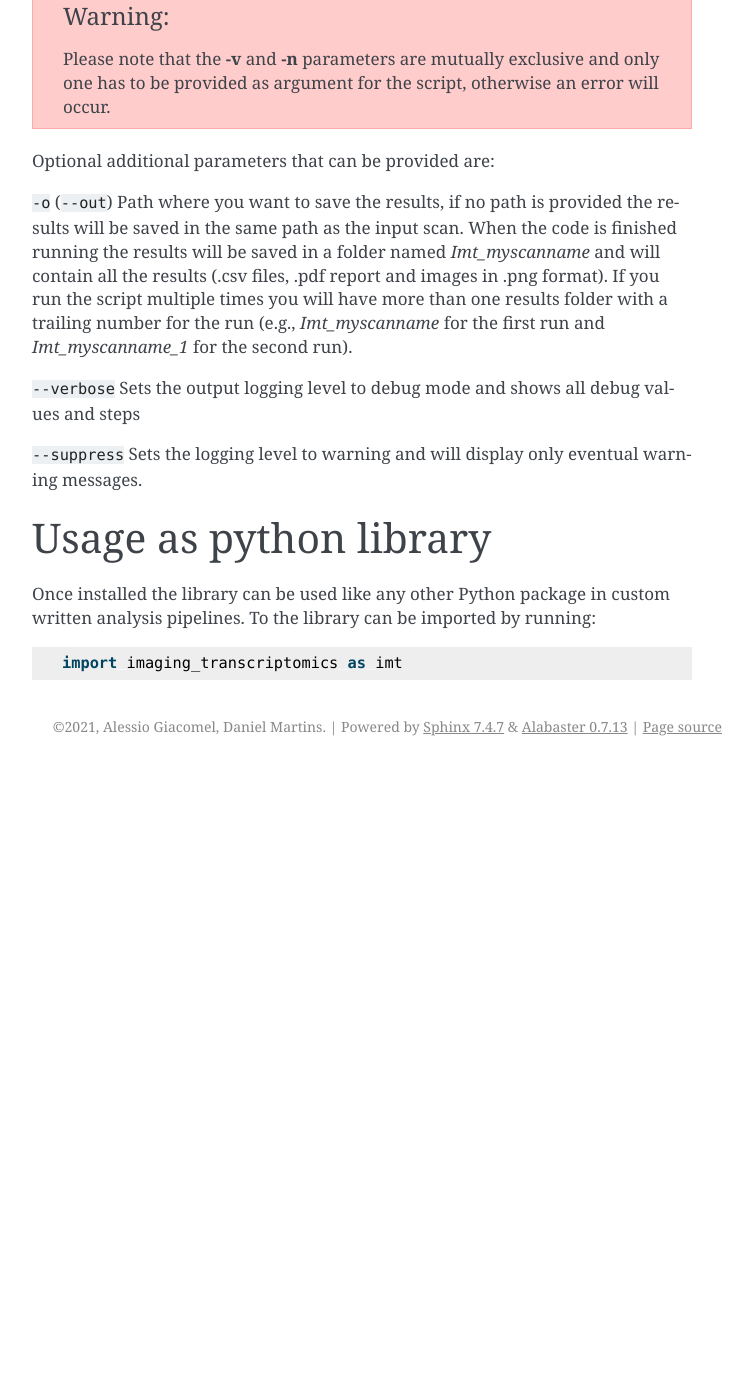
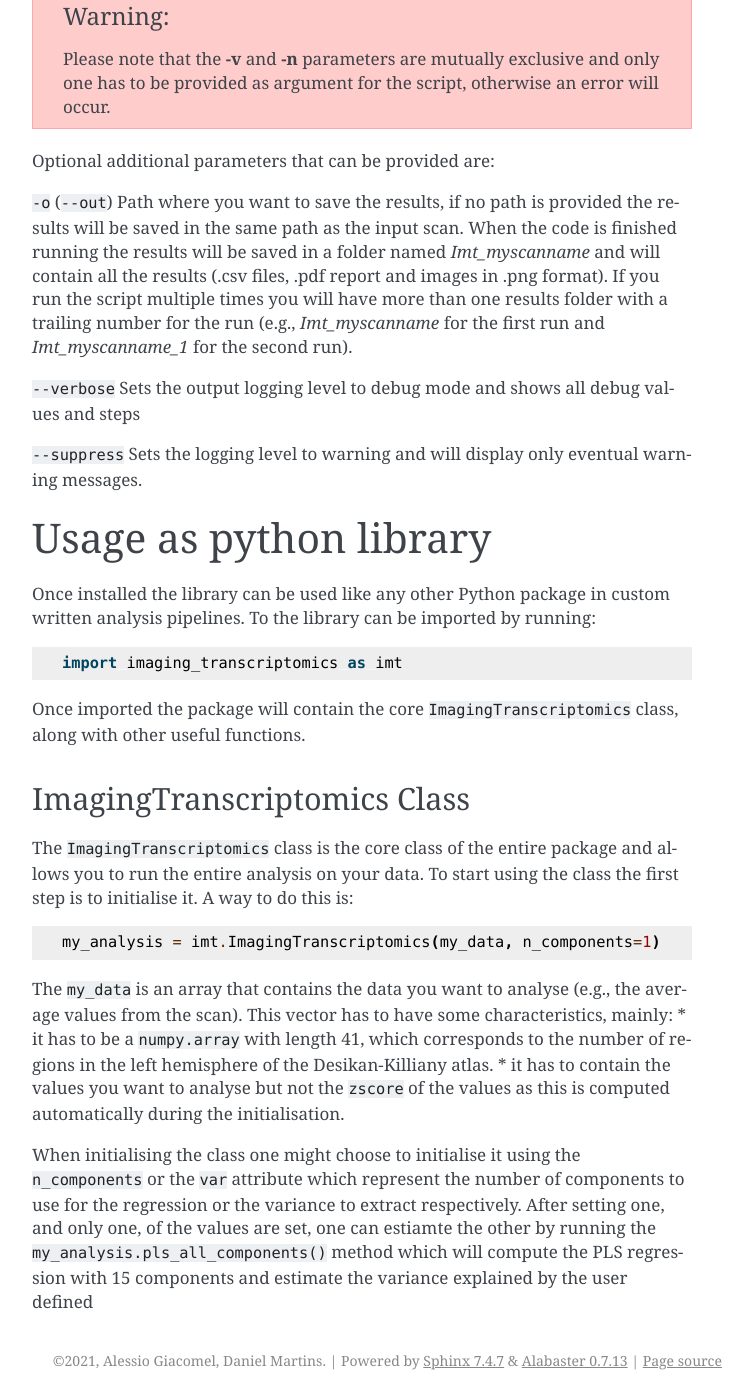
Before and after one commit to alegiac95/Imaging-transcriptomics, a Sphinx documentation site: the page built from docs/chapters/04_usage.rst, in a window 1280 px wide and 1400 px high, scrolled down 1181 px. Shown: the whole window, without its empty margins (388-1141 px from the left). Built offline with Sphinx 7.4.7, drawn with Linux system fonts in a browser that asks for light colours; before the commit the page ends 1947 px from its top, so only the background shows below that; some of the changed text lies outside the part shown.

Commit message:
commit for pypi upload: v1.0.0

```diff
--- a/docs/chapters/01_getting_started.rst
+++ b/docs/chapters/01_getting_started.rst
@@ -18,3 +18,5 @@ components independently and cumulatively, that can be used to tune consequent a
 
 For more information on the use have a look at the :ref:`usage <Usage>` page. You can also have a  deeper look at the
 :ref:`methods <imgtrans>` and on :ref:`what to do with the results from the script <whatdo>`.
+
+For more advanced use, or to integrate it in your python workflow, you can use the :ref:`python module <library>`.
--- a/docs/chapters/03_installation.rst
+++ b/docs/chapters/03_installation.rst
@@ -13,7 +13,7 @@ To install the ``imaging-transcriptomics`` Python package you must first of all
 
 .. note::
 
-    All following steps assume that, if you have created a dedicated environment, this is currently active. If you are unsure you can check with ``which python`` from your terminal or activate your environment via the `` source activate`` (for conda managed environments) or ``source venv/bin/activate`` (for venv managed environments).
+    All following steps assume that, if you have created a dedicated environment, this is currently active. If you are unsure you can check with ``which python`` from your terminal or activate your environment via the ``source activate`` (for conda managed environments) or ``source venv/bin/activate`` (for venv managed environments).
 
 Before installing the ``imaging-transcriptomics`` package we need to install a package that is not available through PyPi but from GitHub only.
 This package is `pypls <https://github.com/netneurolab/pypyls>`_ and is used in the script to perform all PLS regressions.
@@ -27,7 +27,7 @@ This will install install the GitHub repository directly using pip and it will m
 
 .. warning::
 
-    Do not install ``pyls`` directly from ``pip`` with the command ``pip install pyls`` as this is a completely different package!
+    Do not install pyls directly from pip with the command ``pip install pyls`` as this is a completely different package!
 
 Once this package is installed you can install the ``imaging-transcriptomics`` package by running:
 
--- a/docs/chapters/04_usage.rst
+++ b/docs/chapters/04_usage.rst
@@ -50,3 +51,22 @@ To the library can be imported by running:
 .. code:: python
 
     import imaging_transcriptomics as imt
+
+Once imported the package will contain the core ``ImagingTranscriptomics`` class, along with other useful functions.
+
+ImagingTranscriptomics Class
+^^^^^^^^^^^^^^^^^^^^^^^^^^^^
+
+The ``ImagingTranscriptomics`` class is the core class of the entire package and allows you to run the entire analysis on your data.
+To start using the class the first step is to initialise it. A way to do this is:
+
+.. code:: python
+
+    my_analysis = imt.ImagingTranscriptomics(my_data, n_components=1)
+
+The ``my_data`` is an array that contains the data you want to analyse (e.g., the average values from the scan). This vector has to have some characteristics, mainly:
+* it has to be a ``numpy.array`` with length 41, which corresponds to the number of regions in the left hemisphere of the Desikan-Killiany atlas.
+* it has to contain the values you want to analyse but not the ``zscore`` of the values as this is computed automatically during the initialisation.
+
+When initialising the class one might choose to initialise it using the ``n_components`` or the ``var`` attribute which represent the number of components to use for the regression or the variance to extract respectively.
+After setting one, and only one, of the values are set, one can estiamte the other by running the ``my_analysis.pls_all_components()`` method which will compute the PLS regression with 15 components and estimate the variance explained by the user defined
--- a/docs/chapters/07_faq.rst
+++ b/docs/chapters/07_faq.rst
@@ -1,8 +1,8 @@
 .. _faq:
 
-==========================
-Frequently asked questions
-==========================
+===
+FAQ
+===
 
 
 
--- a/imaging_transcriptomics/__init__.py
+++ b/imaging_transcriptomics/__init__.py
@@ -1,4 +1,4 @@
-__version__ = "1.0.6"
+__version__ = "1.0.0"
 
 from . import errors
 from . import bootstrap
--- a/requirements.txt
+++ b/requirements.txt
@@ -12,3 +12,4 @@ scikit-learn>=0.24.2
 joblib>=1.0.1
 pyyaml>=5.4.1
 netneurotools>=0.1.0
+fpdf2>=2.0.0
--- a/setup.py
+++ b/setup.py
@@ -55,8 +55,8 @@ setup(name="imaging-transcriptomics",
                    ],
       keywords="Image analysis, Neuroimaging, Imaging Transcriptomics, Medical Imaging, Research, Multimodal Imaging",
       install_requires=get_requirements(),
-      packages=find_packages(),
+      packages=["imaging_transcriptomics"],
       include_package_data=True,
-      package_data={"": ["*.yaml"]},
+      package_data={"imaging_transcriptomics": ["*.yaml", "*.nii.gz", "*.csv", "*.txt", "*.annot"]},
       scripts=glob("script/imagingtranscriptomics")
       )
```
Also changed, not shown: other parts of docs/chapters/04_usage.rst (+1 -0 lines), 14 other files.
